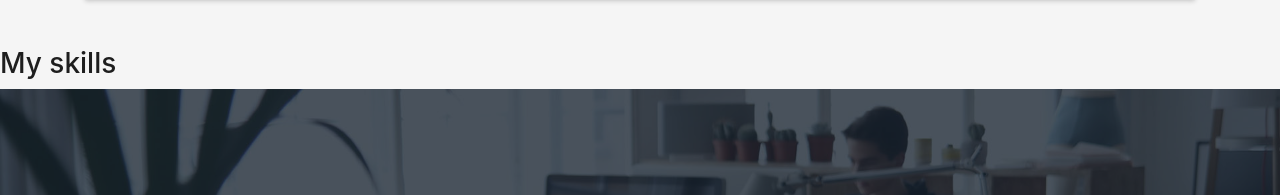
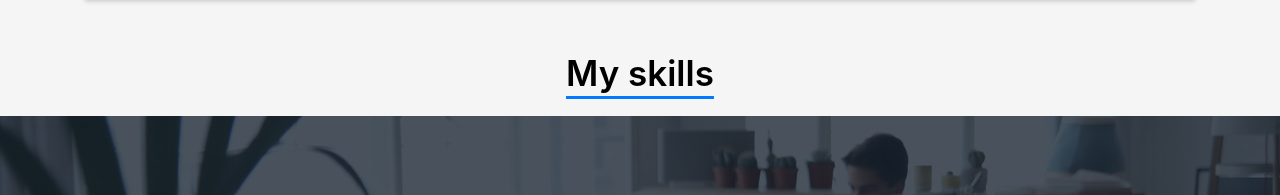
Before and after one commit to ItsReallyLucifer/PortfolioMain, a plain HTML site: page devfolio-master/index.html in a window 1280 px wide. Shown: the part 1493-1688 px from the top of the page. Drawn offline with Linux system fonts and the light colour scheme; files whose address does not match are found by name.

Commit message:
css changes and centered My Skills

```diff
--- a/devfolio-master/css/style.css
+++ b/devfolio-master/css/style.css
@@ -1268,3 +1268,14 @@ footer .credits a {
   .about-ico:hover {
     transform: scale(1.1);
   }
+
+
+
+.mySkills {
+  text-decoration: underline solid #0078ff;
+  text-underline-offset: 10px;
+  font-size: 35px;
+  font-weight: 600;
+  color: black;
+  text-decoration-skip-ink: none;
+}
--- a/devfolio-master/index.html
+++ b/devfolio-master/index.html
@@ -168,7 +168,6 @@
       </div>
     </div>
   </section>
-
   <!--/ Section Services Star /-->
   <!-- <section id="service" class="services-mf route">
     <div class="container">
@@ -266,20 +265,17 @@
               <span class="ico-circle"><i class="ion-stats-bars"></i></span>
             </div>
             <div class="service-content">
-              <h2 class="s-title">Marketing Services</h2>
-              <p class="s-description text-center">
-                Lorem ipsum dolor sit amet consectetur adipisicing elit. Magni adipisci eaque autem fugiat! Quia,
-                provident vitae! Magni
-                tempora perferendis eum non provident.
-              </p>
-            </div>
+               <h2 class="s-title">Marketing Services</h2> -->
+              <p class="s-description text-center mySkills">
+                My skills</p>
+            <!-- </div>
           </div>
         </div>
       </div>
     </div>
   </section> -->
-  <!--/ Section Services End /-->
-<h3 class="mySkills">My skills</h3>
+  <!-- / Section Services End / -->
+<!-- <h3 class="mySkills">My skills</h3> -->
   <div class="section-counter paralax-mf bg-image" style="background-image: url(img/counters-bg.jpg)">
     <div class="overlay-mf"></div>
     <div class="container">
```
